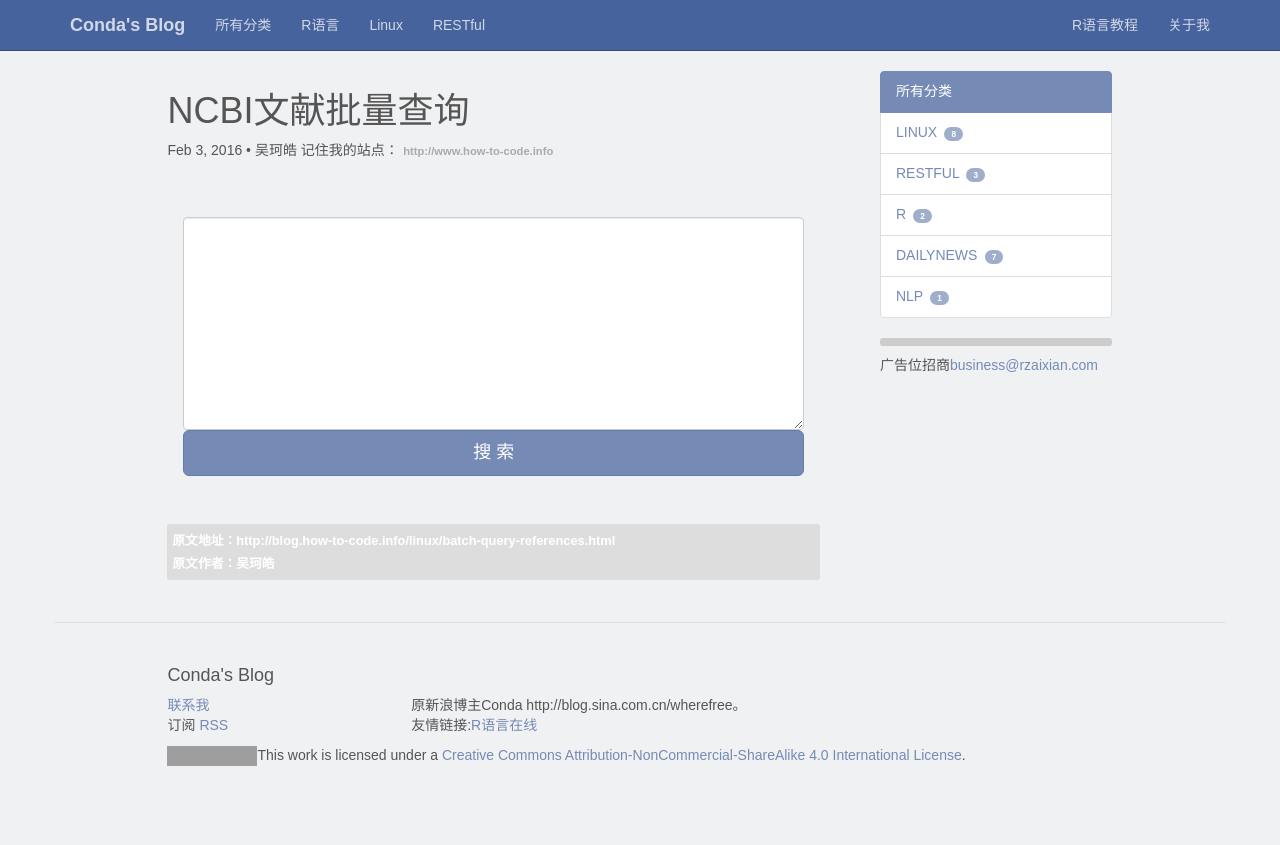
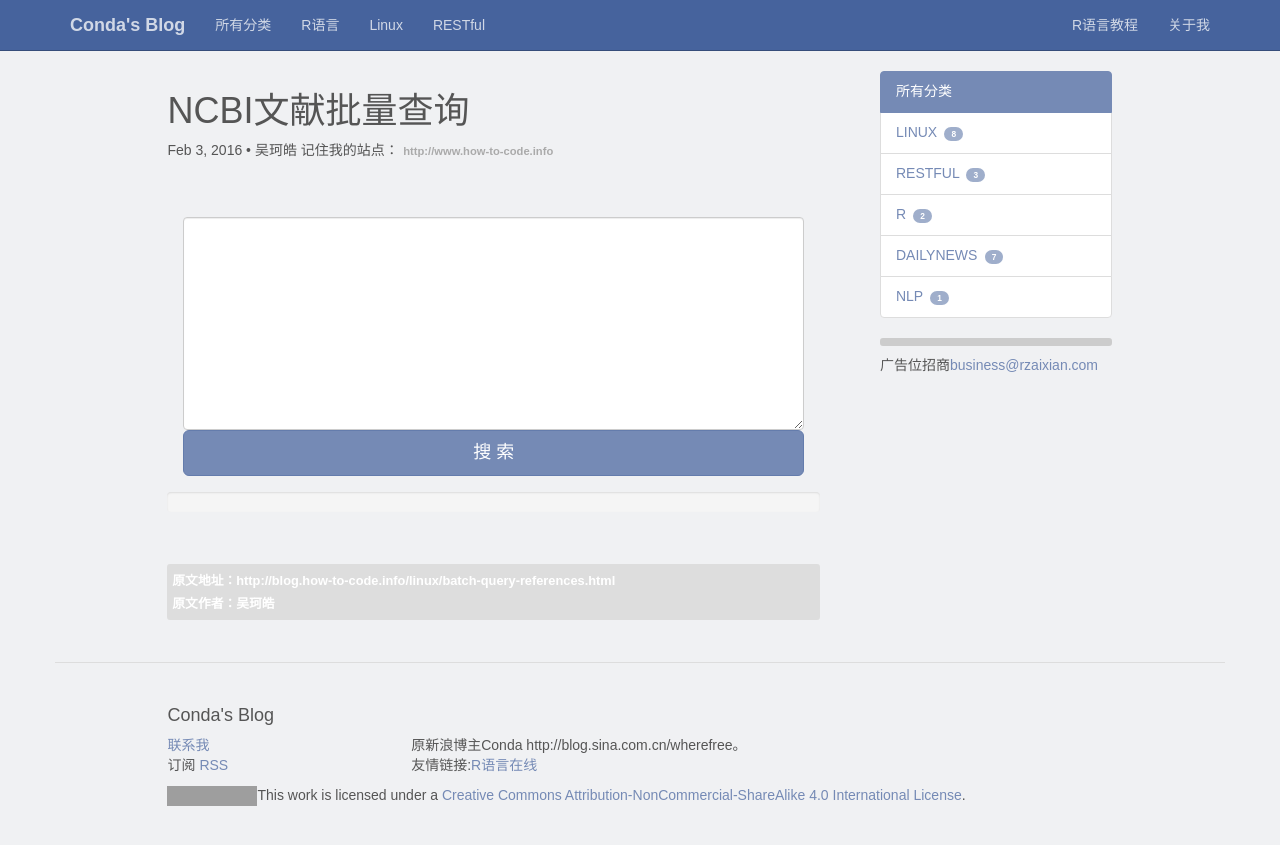
Before and after one commit to fun360/fun360, a Jekyll site: the page built from _posts/Linux/2016-02-03-batch-query-references.markdown, in a window 1280 px wide. Shown: the top 845 px of the page. Built offline with Jekyll 4.4.1, drawn with Linux system fonts in a browser that asks for light colours; comment, search, counter and statistics services are not loaded; grey boxes are pictures that could not be loaded.

Commit message:
Update 2016-02-03-batch-query-references.markdown

```diff
--- a/_posts/Linux/2016-02-03-batch-query-references.markdown
+++ b/_posts/Linux/2016-02-03-batch-query-references.markdown
@@ -29,10 +29,17 @@
   .result > ul > li > .author {
     padding-left:1em;
   }
+  .process {
+    display: none
+  }
 </style>
 <div class = "query">
   <textarea class="form-control" rows="10"></textarea>
   <button type="button" id = "query" class="btn btn-primary btn-lg btn-block">搜  索</button>
+</div>
+<div class="progress">
+  <div class="progress-bar" role="progressbar" aria-valuenow="60" aria-valuemin="0" aria-valuemax="100" style="width: 0%;">
+  </div>
 </div>
 <div class = "result">
 </div>
@@ -80,9 +87,12 @@
 }
 
 $("#query").click(function(){
+  $(".query").css("display","none")
+  $(".process").css("display","block")
   var data = $.trim($("textarea").val()).split("\n")
   for(var i = 0; i < data.length; i++){
     query(data[i])
+    $(".process-bar").css("wodth",i/data.length)
   }
 })
 </script>
```
